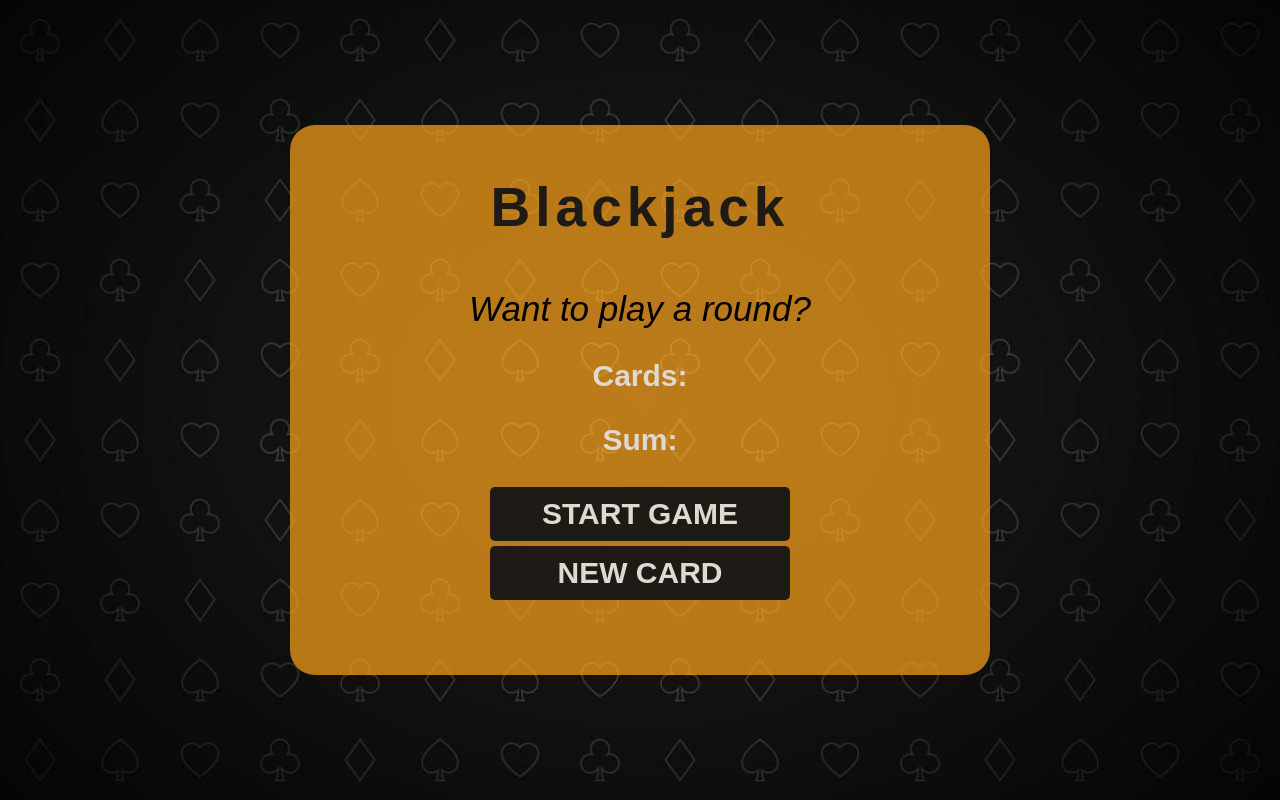
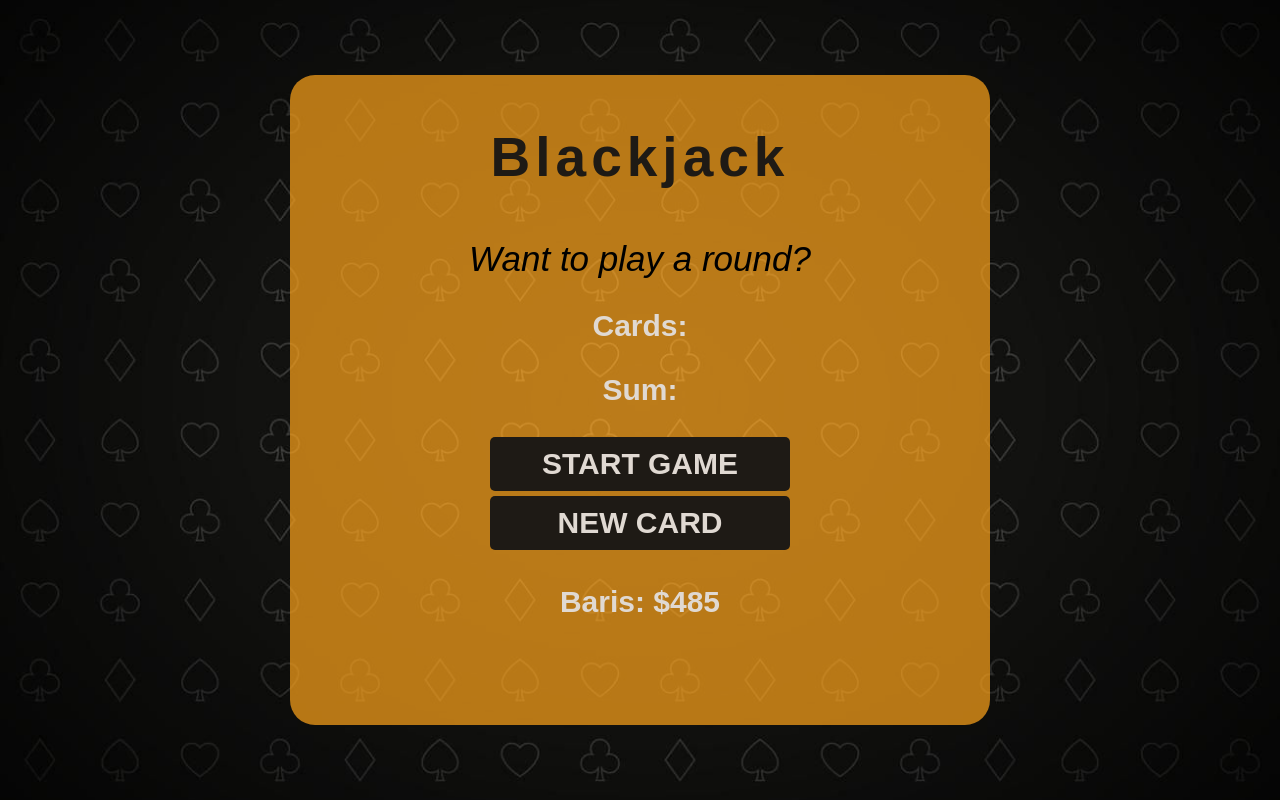
Before and after one commit to barisemreyalcin/Blackjack, a plain HTML site: page index.html in a window 1280 px wide. Drawn offline with Linux system fonts and the light colour scheme; a web font is replaced by a local one.

Commit message:
player information: added

```diff
--- a/app.js
+++ b/app.js
@@ -6,6 +6,14 @@ let hasBlackjack = false;
 let isAlive = false;
 let message = "";
 let messageParagraph = document.querySelector(".message");
+
+let player = {
+    name: "Baris",
+    chips: "485"
+}
+
+let playerInfo = document.querySelector(".player")
+playerInfo.textContent = player.name + ": $" + player.chips;
 
 function getRandomCard() {
     // J-Q-K(11-12-13): 10 and A(1): 11
--- a/index.html
+++ b/index.html
@@ -22,6 +22,7 @@
         <p class="sum">Sum:</p>
         <button class="start-game btn" onclick="startGame()">START GAME</button>
         <button class="new-card btn" onclick="newCard()">NEW CARD</button>
+        <p class="player"></p>
     </div>
     <script src="app.js"></script>
 </body>
--- a/styles.css
+++ b/styles.css
@@ -22,7 +22,7 @@ body {
 .container {
     background-color: rgb(255, 164, 27, .7);
     width: 70rem;
-    height: 55rem;
+    height: 65rem;
     border-radius: 2.5rem;
 }
 
```
